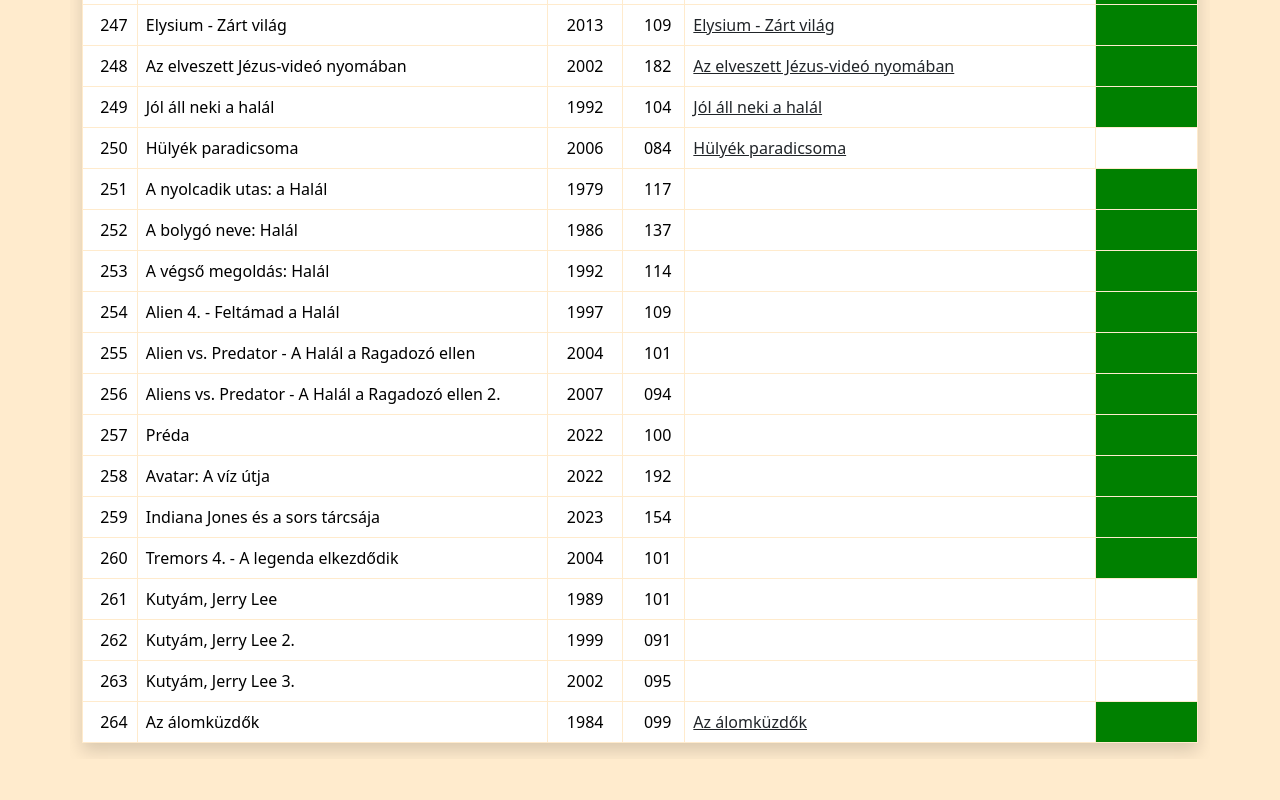
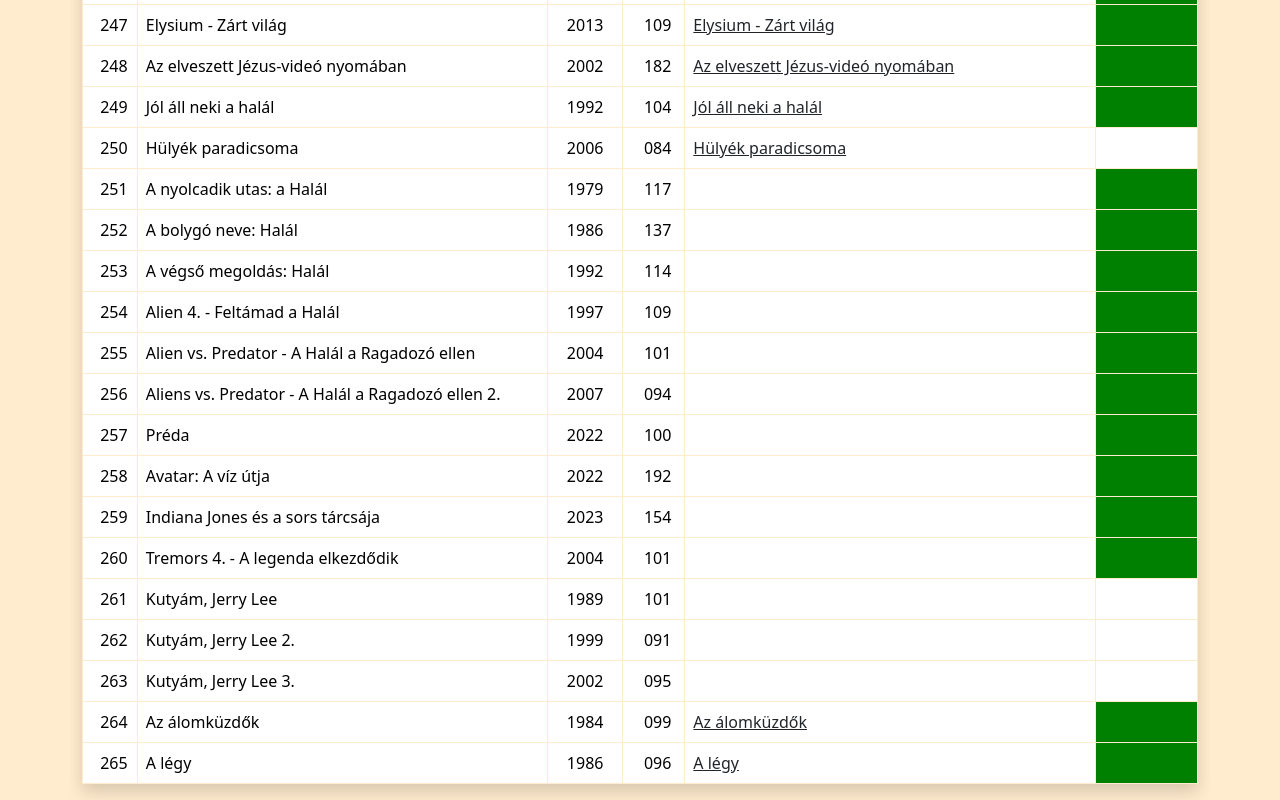
Before and after one commit to TKorsos/film-meselista, a plain HTML site: page index.html in a window 1280 px wide. Shown: the part 10123-10923 px from the top of the page. Before the commit the page ends 10882 px from the top, so only its background shows below. Drawn offline with nearby package versions, Linux system fonts and the light colour scheme.

Commit message:
frissites-241024

```diff
--- a/index.html
+++ b/index.html
@@ -395,6 +395,7 @@
             ["Kutyám, Jerry Lee 2.", "1999", "091", "", false],
             ["Kutyám, Jerry Lee 3.", "2002", "095", "", false],
             ["Az álomküzdők", "1984", "099", "https://videa.hu/videok/film-animacio/alomkuzdok-1984-teljes-film-christopher-plummer-dennis-quaid-hncHhAP8fknEsUE7", true],
+            ["A légy", "1986", "096", "https://videa.hu/videok/film-animacio/a-legy-1986-horror-ms3aZk3GSB04I501", true],
         ]
 
         /*
```
